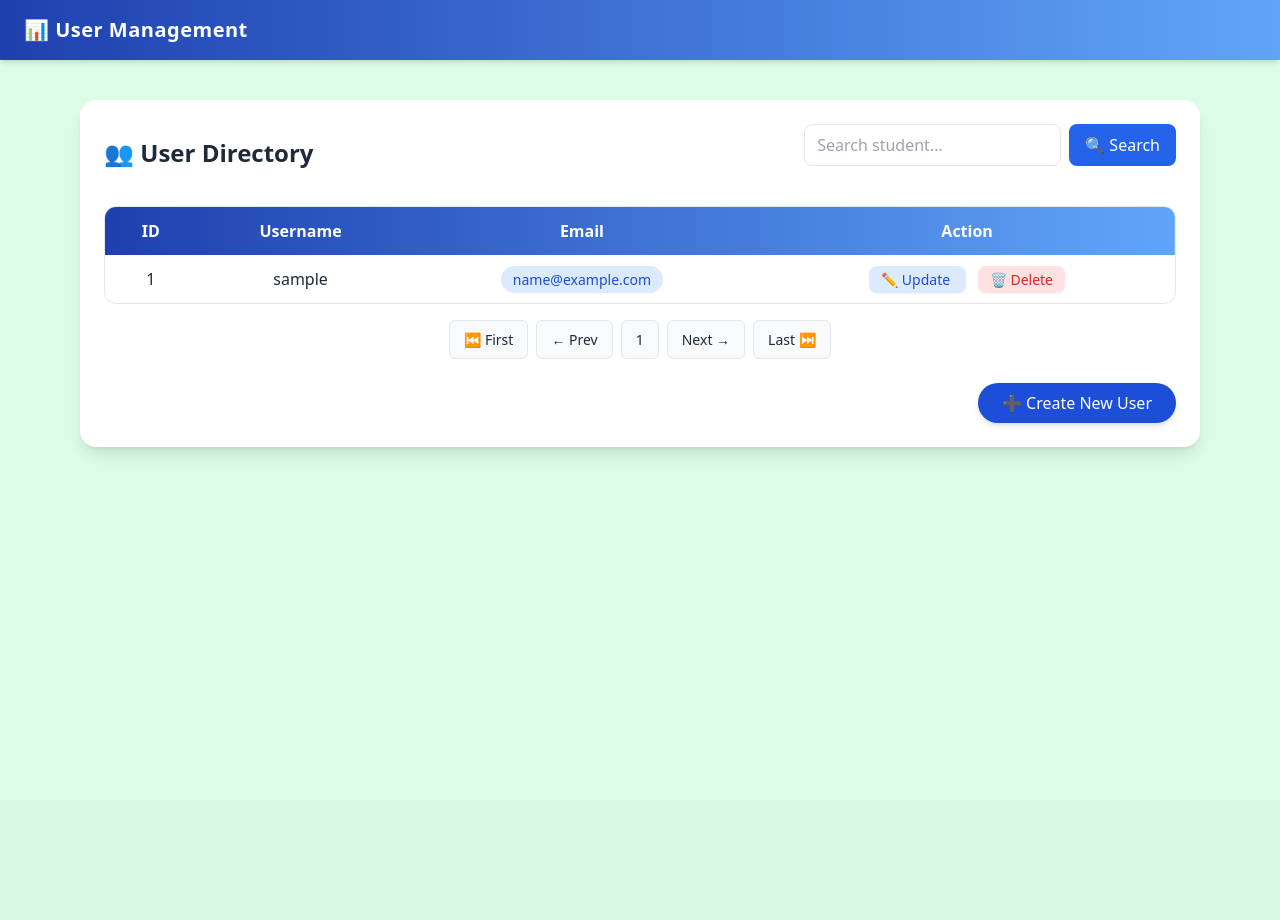
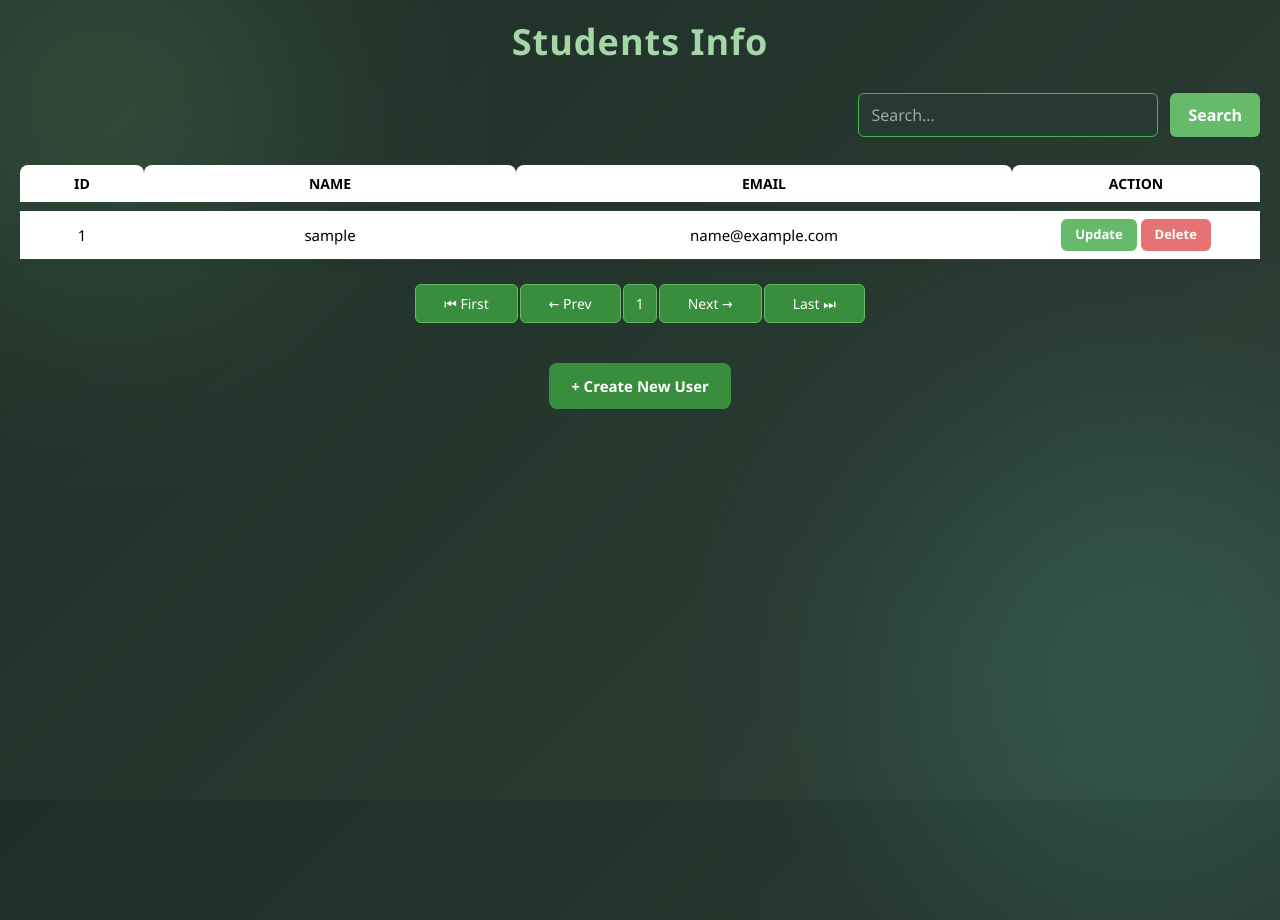
Before and after one commit to terence022005/evangelio_terence, a CodeIgniter app: page / in a window 1280 px wide; the page is wider, and only the part inside the window is pictured. Before the commit the page ends 453 px from the top of that part, so only its background shows below. Run offline with CodeIgniter, Linux system fonts and the light colour scheme; tables that the repository leaves empty or names only in its code hold one stand-in row (values such as "Sample post"); data that the repository does not hold is empty; some libraries are stand-ins or nearby versions.

Commit message:
First commit

```diff
--- a/app/config/routes.php
+++ b/app/config/routes.php
@@ -44,7 +44,7 @@ defined('PREVENT_DIRECT_ACCESS') OR exit('No direct script access allowed');
 */
 
 $router->get('/', 'UsersController::index');
+$router->get('/users', 'UsersController::index');
 $router->match('/users/create', 'UsersController::create', ['GET', 'POST']);
 $router->match('/users/update/{id}', 'UsersController::update', ['GET', 'POST']);
 $router->get('/users/delete/{id}', 'UsersController::delete');
-$router->get('/users', 'UsersController::index');
--- a/app/controllers/UsersController.php
+++ b/app/controllers/UsersController.php
@@ -1,95 +1,94 @@
 <?php
 defined('PREVENT_DIRECT_ACCESS') OR exit('No direct script access allowed');
 
+/**
+ * Controller: UsersController
+ *
+ * Automatically generated via CLI.
+ */
 class UsersController extends Controller {
     public function __construct()
     {
         parent::__construct();
-        $this->call->model('UsersModel'); // siguraduhin na tama ang pangalan ng model file mo
+        $this->call->library('Pagination'); //
     }
-
     public function index()
     {
-        // Current page (default 1)
-        $page = (isset($_GET['page']) && is_numeric($_GET['page'])) ? (int) $_GET['page'] : 1;
+        $this->call->model('UsersModel');
+        $this->call->library('Pagination'); //
 
-        // Search query
-        $q = isset($_GET['q']) ? trim($this->io->get('q')) : '';
+        $page = 1;
+        if(isset($_GET['page']) && ! empty($_GET['page'])) {
+            $page = $this->io->get('page');
+        }
 
-        // Records per page
-        $records_per_page = 5;
+        $q = '';
+        if(isset($_GET['q']) && ! empty($_GET['q'])) {
+            $q = trim($this->io->get('q'));
+        }
 
-        // Get data from model
-        $all = $this->UsersModel->page($q, $records_per_page, $page);
-        $data['users'] = $all['records'];
-        $total_rows = $all['total_rows'];
+        $records_per_page = 10;
 
-        // Pagination setup
+        $user = $this->UsersModel->page($q, $records_per_page, $page);
+        $data['user'] = $user['records'];
+        $total_rows = $user['total_rows'];
+
         $this->pagination->set_options([
-            'first_link'         => '⏮ First',
-            'last_link'          => 'Last ⏭',
-            'next_link'          => 'Next →',
-            'prev_link'          => '← Prev',
-            'page_query_string'  => true,         // gumamit ng query string ?page=
-            'query_string_segment' => 'page',     // param name
+            'first_link'     => '<span class="px-3 py-1 bg-emerald-600 text-green rounded hover:bg-emerald-700">⏮ First</span>',
+            'last_link'      => '<span class="px-3 py-1 bg-emerald-600 text-green rounded hover:bg-emerald-700">Last ⏭</span>',
+            'next_link'      => '<span class="px-3 py-1 bg-gray-200 text-gray-700 rounded hover:bg-gray-300">Next →</span>',
+            'prev_link'      => '<span class="px-3 py-1 bg-gray-200 text-gray-700 rounded hover:bg-gray-300">← Prev</span>',
+            'cur_tag_open'   => '<span class="px-3 py-1 bg-emerald-600 text-white rounded">',
+            'cur_tag_close'  => '</span>',
+            'num_tag_open'   => '<span class="px-3 py-1 border border-gray-300 rounded hover:bg-gray-100">',
+            'num_tag_close'  => '</span>',
+            'page_delimiter' => '&page='
         ]);
 
-        $this->pagination->set_theme('default');
-
-        $this->pagination->initialize(
-            $total_rows,
-            $records_per_page,
-            $page,
-            site_url() . '?q=' . urlencode($q)
-        );
+        $this->pagination->initialize($total_rows, $records_per_page, $page, 'users?q='.urldecode($q));
         $data['page'] = $this->pagination->paginate();
 
-        // Load view
         $this->call->view('users/index', $data);
     }
 
     public function create()
     {
         if ($this->io->method() == 'post') {
-            $username = $this->io->post('username');
-            $email = $this->io->post('email');
 
-            $data = [
+            $username =$this->io->post('username');
+            $email =$this->io->post('email');
+            $data = array(
                 'username' => $username,
-                'email'    => $email
-            ];
-
-            if ($this->UsersModel->insert($data)) {
-                redirect(site_url(''));
+                'email' => $email
+            );
+            if($this->Usersmodel->insert($data)) {
+                redirect();
             } else {
-                echo "Error in creating user.";
+                echo "Error inserting record.";
             }
-        } else {
+        }else{
             $this->call->view('users/create');
         }
     }
 
-    public function update($id)
+    function update($id)
     {
-        $user = $this->UsersModel->find($id);
+        $user = $this->Usersmodel->find($id);
         if (!$user) {
             echo "User not found.";
             return;
         }
-
-        if ($this->io->method() == 'post') {
-            $username = $this->io->post('username');
-            $email    = $this->io->post('email');
-
-            $data = [
+        if($this->io->method() == "post") {
+            $username =$this->io->post("username");
+            $email =$this->io->post("email");
+            $data = array(
                 'username' => $username,
-                'email'    => $email
-            ];
-
-            if ($this->UsersModel->update($id, $data)) {
-                redirect(site_url(''));
+                'email' => $email
+            );
+            if($this->Usersmodel->update($id, $data)) {
+                redirect();
             } else {
-                echo "Error in updating user.";
+                echo "Error updating record.";
             }
         } else {
             $data['user'] = $user;
@@ -97,12 +96,12 @@ class UsersController extends Controller {
         }
     }
 
-    public function delete($id)
+    function delete($id)
     {
-        if ($this->UsersModel->delete($id)) {
-            redirect(site_url(''));
+        if($this->Usersmodel->delete($id)) {
+            redirect();
         } else {
-            echo "Error in deleting user.";
+            echo "Error deleting record.";
         }
     }
 }
--- a/app/models/UsersModel.php
+++ b/app/models/UsersModel.php
@@ -2,51 +2,42 @@
 defined('PREVENT_DIRECT_ACCESS') OR exit('No direct script access allowed');
 
 /**
- * Model: Usersmodel
+ * Model: UsersModel
+ *
+ * Automatically generated via CLI.
  */
-class Usersmodel extends Model {
-    protected $table = 'user';  // pangalan ng table mo
+class UsersModel extends Model {
+    protected $table = 'user';
     protected $primary_key = 'id';
-
-    // fields na pwedeng i-insert/update (wag isama ang id kung auto_increment)
-    protected $allowed_fields = ['username', 'email'];
-
-    // validation rules para sa form inputs
-    protected $validation_rules = [
-        'username' => 'required|min_length[2]|max_length[100]',
-        'email'    => 'required|valid_email|max_length[150]'
-    ];
 
     public function __construct()
     {
         parent::__construct();
     }
 
-    public function page($q = '', $records_per_page = null, $page = null)
-    {
+    public function page($q = '', $records_per_page = null, $page = null) {
+
             if (is_null($page)) {
-            // return all without pagination
-            return [
-                'total_rows' => $this->db->table($this->table)->count_all(),
-                'records'    => $this->db->table($this->table)->get_all()
-            ];
+                return $this->db->table('user')->get_all();
             } else {
-            $query = $this->db->table($this->table);
+                $query = $this->db->table('user');
 
-            if (!empty($q)) {
-                $query
-                      ->like('username', '%'.$q.'%')
+                // Build LIKE conditions
+                $query->like('id', '%'.$q.'%')
+                    ->or_like('username', '%'.$q.'%')
                     ->or_like('email', '%'.$q.'%');
-            }
 
-            // count total rows
+                // Clone before pagination
                 $countQuery = clone $query;
-            $data['total_rows'] = $countQuery->select_count('*', 'count')->get()['count'];
 
-            // fetch paginated records
-            $data['records'] = $query->pagination($records_per_page, $page)->get_all();
+                $data['total_rows'] = $countQuery->select_count('*', 'count')
+                                                ->get()['count'];
+
+                $data['records'] = $query->pagination($records_per_page, $page)
+                                        ->get_all();
 
                 return $data;
             }
         }
+
 }
--- a/app/views/users/index.php
+++ b/app/views/users/index.php
@@ -1,106 +1,264 @@
 <!DOCTYPE html>
 <html lang="en">
 <head>
-  <meta charset="UTF-8">
-  <meta name="viewport" content="width=device-width, initial-scale=1.0">
-  <title>User Directory</title>
-  <link rel="stylesheet" href="<?=base_url();?>/public/style.css">
-  <script src="https://cdn.tailwindcss.com"></script>
+  <meta charset="UTF-8" />
+  <meta name="viewport" content="width=device-width, initial-scale=1" />
+  <title>Students Info</title>
+  <link href="https://cdn.jsdelivr.net/npm/bootstrap@5.3.3/dist/css/bootstrap.min.css" rel="stylesheet">
+  <style>
+/* Darker Background with Soft Aesthetic Blobs */
+body {
+  font-family: "Segoe UI", Tahoma, Geneva, Verdana, sans-serif;
+  background: linear-gradient(135deg, #1e2f28, #2e3f35); /* dark muted green */
+  min-height: 100vh;
+  margin: 0;
+  padding: 20px;
+  position: relative;
+  overflow-x: hidden;
+  color: #e0f2f1;
+}
+
+body::before,
+body::after {
+  content: "";
+  position: absolute;
+  border-radius: 50%;
+  filter: blur(120px);
+  opacity: 0.2;
+  z-index: 0;
+}
+
+body::before {
+  width: 400px;
+  height: 400px;
+  background: #81c784;
+  top: -100px;
+  left: -100px;
+}
+
+body::after {
+  width: 500px;
+  height: 500px;
+  background: #4db6ac;
+  bottom: -120px;
+  right: -100px;
+}
+
+h1, .search-form, table, .btn-create, .pagination {
+  position: relative;
+  z-index: 1;
+}
+
+/* Header */
+h1 {
+  text-align: center;
+  color: #a5d6a7;
+  margin-bottom: 30px;
+  font-size: 36px;
+  font-weight: 700;
+  letter-spacing: 1px;
+}
+
+/* Search Form */
+.search-form {
+  display: flex;
+  justify-content: flex-end;
+  gap: 12px;
+  margin-bottom: 20px;
+}
+
+.search-form .form-control {
+  background: #263a33;
+  color: #fff;
+  border: 1px solid #4caf50;
+}
+
+.search-form .form-control::placeholder {
+  color: #a5a5a5;
+}
+
+.search-form .btn-search {
+  background: #66bb6a;
+  color: #fff;
+  font-weight: 600;
+  border: none;
+  border-radius: 6px;
+  padding: 10px 18px;
+  transition: all 0.3s ease;
+}
+
+.search-form .btn-search:hover {
+  background: #4caf50;
+}
+
+/* Table Style */
+table {
+  width: 95%;
+  margin: 0 auto 40px;
+  border-collapse: separate;
+  border-spacing: 0 8px;
+  background: transparent;
+}
+
+thead {
+  background: transparent;
+}
+
+th {
+  background: #2e7d32;
+  color: #ffffff;
+  padding: 16px;
+  font-size: 14px;
+  font-weight: 700;
+  text-transform: uppercase;
+  border: none;
+  border-radius: 8px 8px 0 0;
+}
+
+tbody tr {
+  background: #374940;
+  border-radius: 12px;
+  box-shadow: 0 2px 12px rgba(0, 0, 0, 0.05);
+  transition: all 0.2s ease;
+}
+
+tbody td {
+  padding: 16px;
+  font-size: 15px;
+  color: #e0f2f1;
+  border-top: 1px solid #2e3f35;
+  border-bottom: 1px solid #2e3f35;
+}
+
+tbody tr:hover {
+  background-color: #455a49;
+  transform: scale(1.005);
+  box-shadow: 0 4px 16px rgba(0, 0, 0, 0.08);
+}
+
+/* Action Buttons */
+a.action-btn {
+  display: inline-block;
+  padding: 6px 14px;
+  font-size: 13px;
+  font-weight: 600;
+  border-radius: 6px;
+  text-decoration: none;
+  transition: all 0.2s ease-in-out;
+}
+
+a.action-btn.update {
+  background: #66bb6a;
+  color: white;
+}
+
+a.action-btn.update:hover {
+  background: #4caf50;
+}
+
+a.action-btn.delete {
+  background: #e57373;
+  color: white;
+}
+
+a.action-btn.delete:hover {
+  background: #d32f2f;
+}
+
+/* Create Button */
+.btn-create {
+  display: inline-block;
+  padding: 12px 22px;
+  background: #388e3c;
+  color: #fff;
+  border-radius: 8px;
+  font-weight: 600;
+  font-size: 15px;
+  text-decoration: none;
+  transition: all 0.3s ease;
+}
+
+.btn-create:hover {
+  background: #2e7d32;
+  transform: translateY(-2px);
+}
+
+/* Pagination Styling */
+.pagination {
+  justify-content: center;
+}
+
+.pagination a,
+.pagination strong {
+  margin: 0 3px;
+  padding: 8px 12px;
+  border-radius: 6px;
+  border: 1px solid #66bb6a !important;
+  font-size: 14px;
+  text-decoration: none;
+  color: #ffffff !important;
+  background: #388e3c !important;
+}
+
+.pagination a:hover {
+  background: #ffffff !important;
+  color: #388e3c !important;
+}
+
+.pagination strong {
+  background: #ffffff !important;
+  color: #388e3c !important;
+}
+  </style>
 </head>
-<body class="bg-green-100 text-gray-800 font-sans">
+<body>
+  <h1>Students Info</h1>
 
-  <!-- Navbar -->
-  <nav class="bg-gradient-to-r from-blue-800 to-blue-400 shadow-md">
-    <div class="max-w-7xl mx-auto px-6 py-4">
-      <a href="#" class="text-white font-semibold text-xl tracking-wide">📊 User Management</a>
-    </div>
-  </nav>
-
-  <!-- Main Content -->
-  <div class="max-w-6xl mx-auto mt-10 px-4">
-    <div class="bg-white shadow-lg rounded-2xl p-6">
-
-      <!-- Header -->
-      <div class="flex justify-between items-center mb-6">
-        <h1 class="text-2xl font-semibold text-gray-800">👥 User Directory</h1>
-
-        <!-- Search Bar -->
-        <form method="get" action="<?=site_url('/')?>" class="search-bar flex space-x-2">
-          <input
-            type="text"
-            name="q"
-            value="<?=html_escape($_GET['q'] ?? '')?>"
-            placeholder="Search student..."
-            class="px-3 py-2 border rounded-lg focus:outline-none focus:ring-2 focus:ring-blue-400">
-          <button type="submit"
-                  class="px-4 py-2 bg-blue-600 text-white rounded-lg hover:bg-blue-700">
-            🔍 Search
-          </button>
+  <!-- Search -->
+  <form action="<?= site_url('users'); ?>" method="get" class="search-form">
+    <?php
+      $q = '';
+      if(isset($_GET['q'])) {
+        $q = $_GET['q'];
+      }
+    ?>
+    <input class="form-control" name="q" type="text" placeholder="Search..." value="<?= html_escape($q); ?>" style="max-width: 300px;">
+    <button type="submit" class="btn-search">Search</button>
   </form>
-      </div>
 
   <!-- Table -->
-      <div class="overflow-x-auto rounded-xl border border-gray-200">
-        <table class="w-full text-center border-collapse">
+  <table class="table table-hover text-center align-middle">
     <thead>
-            <tr class="bg-gradient-to-r from-blue-800 to-blue-400 text-white">
-              <th class="py-3 px-4">ID</th>
-              <th class="py-3 px-4">Username</th>
-              <th class="py-3 px-4">Email</th>
-              <th class="py-3 px-4">Action</th>
+      <tr>
+        <th width="10%">ID</th>
+        <th width="30%">Name</th>
+        <th width="40%">Email</th>
+        <th width="20%">Action</th>
       </tr>
     </thead>
-          <tbody class="divide-y divide-gray-100">
-            <?php if (!empty($users)): ?>
-              <?php foreach($users as $user): ?>
-                <tr class="hover:bg-gray-50 transition duration-200">
-                  <td class="py-3 px-4"><?=html_escape($user['id']);?></td>
-                  <td class="py-3 px-4"><?=html_escape($user['username']);?></td>
-                  <td class="py-3 px-4">
-                    <span class="bg-blue-100 text-blue-700 text-sm font-medium px-3 py-1 rounded-full">
-                      <?=html_escape($user['email']);?>
-                    </span>
-                  </td>
-                  <td class="py-3 px-4 space-x-3">
-                    <!-- Update Button -->
-                    <a href="<?=site_url('users/update/'.$user['id']);?>"
-                       class="px-3 py-1 text-sm rounded-lg bg-blue-100 text-blue-700 hover:bg-blue-700 hover:text-white transition duration-200 shadow-sm">
-                      ✏️ Update
-                    </a>
-                    <!-- Delete Button -->
-                    <a href="<?=site_url('users/delete/'.$user['id']);?>"
-                       onclick="return confirm('Are you sure you want to delete this record?');"
-                       class="px-3 py-1 text-sm rounded-lg bg-red-100 text-red-600 hover:bg-red-600 hover:text-white transition duration-200 shadow-sm">
-                      🗑️ Delete
-                    </a>
+    <tbody>
+      <?php foreach (html_escape($user) as $users): ?>
+        <tr>
+          <td><?= html_escape($users['id']); ?></td>
+          <td><?= html_escape($users['username']); ?></td>
+          <td><?= html_escape($users['email']); ?></td>
+          <td>
+            <a href="<?= site_url('/users/update/'.$users['id']); ?>" class="action-btn update">Update</a>
+            <a href="<?= site_url('/users/delete/'.$users['id']); ?>" class="action-btn delete" onclick="return confirm('Delete this user?');">Delete</a>
           </td>
         </tr>
       <?php endforeach; ?>
-            <?php else: ?>
-              <tr>
-                <td colspan="4" class="py-4 text-gray-500">No users found.</td>
-              </tr>
-            <?php endif; ?>
     </tbody>
   </table>
+
+  <!-- Pagination -->
+  <div class="d-flex justify-content-center">
+    <?= $page; ?>
   </div>
 
-      <!-- Pagination -->
-      <div class="mt-4 flex justify-center">
-        <div class="pagination flex space-x-2">
-            <?=$page ?? ''?>
+  <!-- Create Button -->
+  <div class="text-center mt-4">
+    <a href="<?= site_url('users/create'); ?>" class="btn-create">+ Create New User</a>
   </div>
-      </div>
-
-      <!-- Button -->
-      <div class="mt-6 text-right">
-        <a href="<?=site_url('users/create')?>"
-           class="inline-block bg-blue-700 hover:bg-blue-800 text-white font-medium px-6 py-2 rounded-full shadow-md transition duration-200">
-          ➕ Create New User
-        </a>
-      </div>
-    </div>
-  </div>
-
 </body>
 </html>
--- a/public/style.css
+++ /dev/null
@@ -1,78 +0,0 @@
-/* Pagination Wrapper */
-.pagination {
-  display: flex;
-  gap: 8px; /* space between buttons */
-}
-
-/* Pagination Links */
-.pagination a,
-.pagination strong,
-.pagination span {
-  display: inline-block;
-  padding: 8px 14px;
-  border-radius: 6px;
-  border: 1px solid #e2e8f0; /* gray-200 */
-  background-color: #f8fafc; /* gray-50 */
-  color: #1e293b; /* slate-800 */
-  font-size: 14px;
-  font-weight: 500;
-  text-decoration: none;
-  transition: all 0.2s ease-in-out;
-}
-
-/* Hover effect */
-.pagination a:hover {
-  background-color: #2563eb; /* blue-600 */
-  color: #fff;
-  border-color: #2563eb;
-}
-
-/* Active page */
-.pagination strong {
-  background-color: #2563eb; /* blue-600 */
-  color: #fff;
-  border-color: #2563eb;
-  cursor: default;
-}
-
-
-/* Search Bar Container */
-.search-bar {
-  display: flex;
-  justify-content: flex-end;
-  margin-bottom: 1rem;
-}
-
-/* Search Input */
-.search-input {
-  width: 260px;
-  padding: 10px 14px;
-  border: 1px solid #d1d5db; /* gray-300 */
-  border-radius: 8px 0 0 8px;
-  outline: none;
-  font-size: 14px;
-  transition: all 0.2s ease-in-out;
-}
-
-.search-input:focus {
-  border-color: #22c55e; /* green-500 */
-  box-shadow: 0 0 0 2px rgba(34, 197, 94, 0.4);
-}
-
-/* Search Button */
-.search-btn {
-  background: #16a34a; /* green-600 */
-  color: #fff;
-  border: none;
-  padding: 10px 16px;
-  border-radius: 0 8px 8px 0;
-  cursor: pointer;
-  font-size: 14px;
-  transition: all 0.2s ease-in-out;
-}
-
-.search-btn:hover {
-  background: #15803d; /* green-700 */
-  transform: translateY(-1px);
-  box-shadow: 0 2px 6px rgba(0, 0, 0, 0.2);
-}
```
Lines whose indentation alone changed are shown as unchanged.
